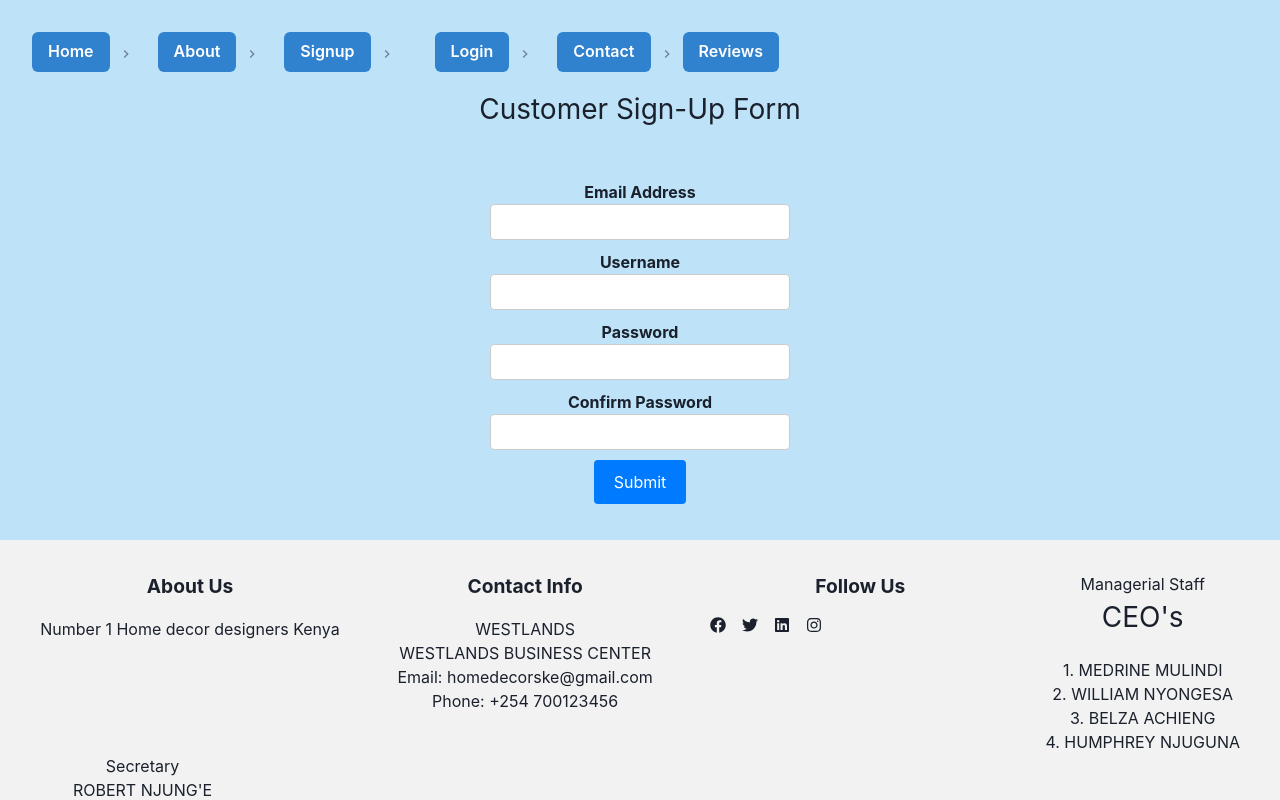
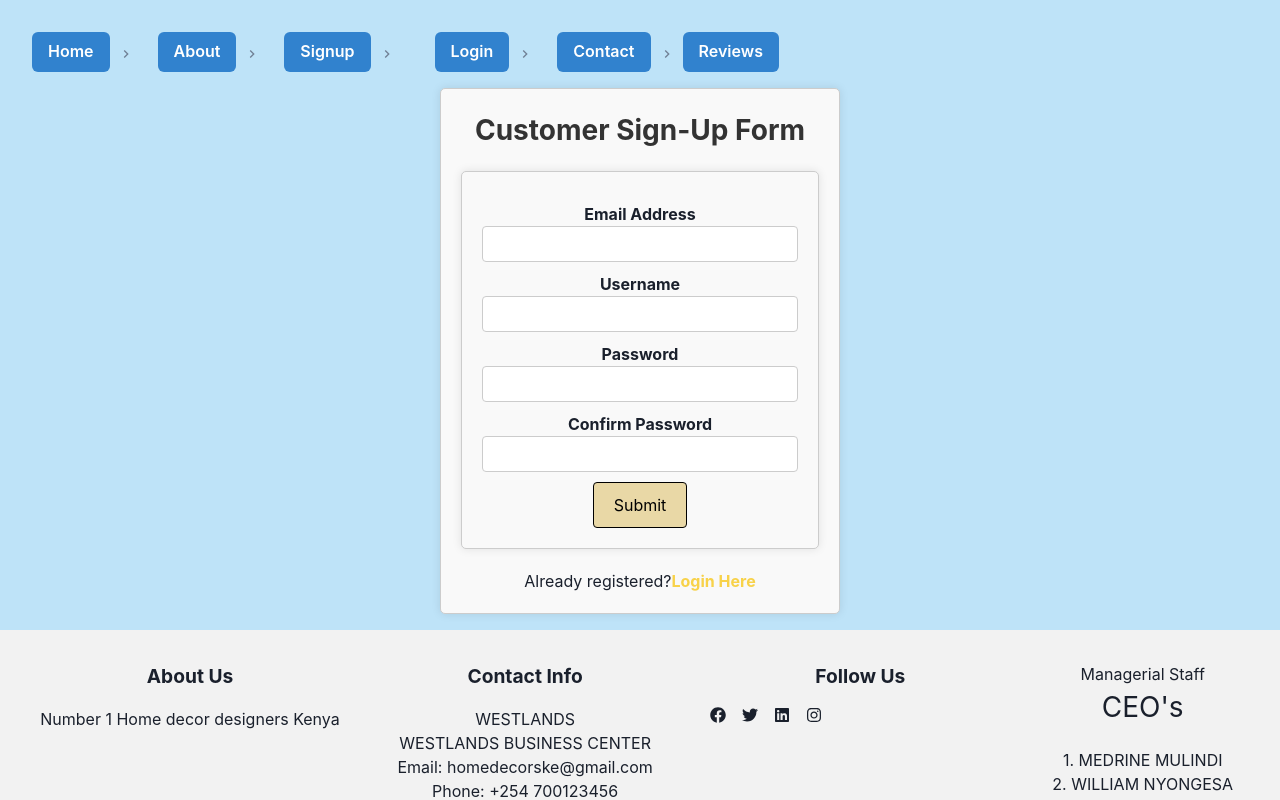
Before and after one commit to williamNyongesa/group2, a React (Create React App) app in the folder client/: page /signup in a window 1280 px wide. Shown: the top 800 px of the page. Built offline with nearby package versions, Linux system fonts and the light colour scheme; no server answers.

Commit message:
Amends Login and Signup pages

```diff
--- a/client/src/components/App.js
+++ b/client/src/components/App.js
@@ -47,7 +47,7 @@ function App() {
     .then((data) => {
       console.log(products)
       setProducts(data)})
-  }, [products])
+  }, [])
 
   return (
     <div className="App">
--- a/client/src/components/Home.js
+++ b/client/src/components/Home.js
@@ -1,4 +1,5 @@
 import "./Home.css"
+import { Link } from "react-router-dom";
 import { css } from "@emotion/react";
 
 const productStyles = css`
@@ -37,7 +38,8 @@ const Home = ({ products }) => {
           <p>Price: ${product.price}</p>
           <img src={product.image} alt="product" css={imageStyles} />
           <p style={{ fontWeight: 'bold', color: 'green' }}>
-            In Stock: {product.in_stock ? 'Yes' : 'No'}
+            In Stock: {product.in_stock ? 'Yes' : 'No'}<br></br>
+            <button><Link to={`/products/:id`}>View Product Details</Link></button>
           </p>
         </div>
       ))}
--- a/client/src/components/Login.js
+++ b/client/src/components/Login.js
@@ -5,23 +5,52 @@ import * as yup from 'yup';
 import YupPassword from 'yup-password';
 import { useNavigate } from 'react-router-dom';
 import { useSnackbar } from 'notistack';
+import { Link } from 'react-router-dom';
 
 const loginContainer = css`
   text-align: center;
   max-width: 400px;
   margin: 0 auto;
+  padding: 20px;
+  border: 1px solid #ccc;
+  border-radius: 5px;
+  box-shadow: 0 0 10px rgba(0, 0, 0, 0.1);
+  background-color: #f9f9f9;
 `;
+
+const formClass =css`
+text-align: center;
+max-width: 400px;
+margin: 0 auto;
+padding: 20px;
+border: 1px solid #ccc;
+border-radius: 5px;
+box-shadow: 0 0 10px rgba(0, 0, 0, 0.1);
+background-color: #f9f9f9;
+
+`
 
 const formGroup = css`
   margin-bottom: 15px;
 `;
 
 const loginButton = css`
-  background-color: #007bff;
-  color: #fff;
-  border: none;
+  background-color: #E9D8A6;
+   color: black;
+  border: 1px solid black;
+  border-radius: 4px;
   padding: 10px 20px;
   cursor: pointer;
+
+`;
+
+const signupLink = css`
+  text-decoration: none;
+  color: #007bff;
+  font-weight: bold;
+  &:hover {
+    text-decoration: underline;
+  }
 `;
 
 const Login = () => {
@@ -45,7 +74,7 @@ const Login = () => {
         }}
         validationSchema={errorMessageSchema}
         onSubmit={(values) => {
-          fetch('http://127.0.0.1:5555/login', {
+          fetch('/login', {
             method: 'POST',
             headers: { 'Content-Type': 'application/json' },
             body: JSON.stringify(values),
@@ -68,6 +97,7 @@ const Login = () => {
       >
         {({ errors, touched }) => (
           <Form>
+            <div css={formClass}>
             <div css={formGroup}>
               <label htmlFor="username">Username</label>
               <Field
@@ -95,9 +125,16 @@ const Login = () => {
             <button type="submit" css={loginButton}>
               Login
             </button>
+            </div>
           </Form>
         )}
       </Formik>
+      <div className="link">
+        <div className="login-link">
+          <p>Don't have an account?</p>
+          <Link to="/signup" css={signupLink}>Sign Up Here</Link>
+        </div>
+      </div>
     </div>
   );
 };
--- a/client/src/components/PostReview.js
+++ b/client/src/components/PostReview.js
@@ -69,7 +69,7 @@ const ReviewForm = ({ productId, customerId, onSubmit }) => {
 
             </FormControl>
           <FormControl mb={4}>
-            <FormLabel htmlFor="productId">Customer Id:</FormLabel>
+            <FormLabel htmlFor="productId">Product Id:</FormLabel>
             <Field
               as={Input}
               id="productId"
--- a/client/src/components/Signup.css
+++ b/client/src/components/Signup.css
@@ -1,13 +1,32 @@
 /* Example CSS for the signup form */
 .signup-form-container {
-    display: flex;
+  max-width: 400px;
+  margin: auto;
+  padding: 20px;
+  border: 1px solid #ccc;
+  border-radius: 5px;
+  box-shadow: 0 0 10px rgba(0, 0, 0, 0.1);
+  background-color: #f9f9f9;
+    /* display: flex;
     flex-direction: column;
-    align-items: center;
+    align-items: center; */
   }
-
+  .signup-form-container h1 {
+    margin-top: 0;
+    text-align: center;
+    font-weight: bold;
+    color: #333;
+  }
   .signup-form {
-    width: 300px;
-    margin: 20px;
+    max-width: 400px;
+    margin: auto;
+    padding: 20px;
+    border: 1px solid #ccc;
+    border-radius: 5px;
+    box-shadow: 0 0 10px rgba(0, 0, 0, 0.1);
+    background-color: #f9f9f9;
+    /* width: 300px;
+    margin: 20px; */
   }
 
   .form-group {
@@ -30,18 +49,46 @@
     color: red;
   }
 
+  /*
+ .input-group {
+  display: flex;
+  align-items: center;
+  margin-bottom: 15px;
+}
+
+.input-group label {
+  flex: 1;
+  margin-right: 10px;
+}
+
+.input-group input {
+  flex: 2;
+  padding: 8px;
+  border: 1px solid #ccc;
+  border-radius: 5px;
+}*/
+
   .submit-button {
-    background-color: #007BFF;
-    color: white;
-    border: none;
+    background-color: #E9D8A6;
+    color: black;
+    border: 1px solid black;
     border-radius: 4px;
     padding: 10px 20px;
     cursor: pointer;
   }
 
-  .customer-table {
-    width: 100%;
-    margin: 20px;
+  .login-link {
+    margin-top: 20px;
+    text-align: center;
+    font-size: 16px;
   }
 
-  /* Additional CSS styles for table appearance if needed */
+  .login-link a {
+    text-decoration: none;
+    color: #f7c305b9;
+    font-weight: bold;
+  }
+
+  .login-link a:hover {
+    text-decoration: underline;
+  }
--- a/client/src/components/Signup.js
+++ b/client/src/components/Signup.js
@@ -4,6 +4,7 @@ import { useFormik } from "formik";
 import * as yup from "yup";
 import { useNavigate } from "react-router-dom";
 import { useSnackbar } from "notistack";
+import { Link } from "react-router-dom";
 
 const SignupForm = () => {
   const [refreshPage, setRefreshPage] = useState(false);
@@ -27,7 +28,7 @@ const SignupForm = () => {
     },
     validationSchema: formSchema,
     onSubmit: ({confirmPassword, ...values}) => {
-      fetch("http://127.0.0.1:5555/signup", {
+      fetch("/signup", {
         method: "POST",
         headers: {
           "Content-Type": "application/json",
@@ -39,7 +40,6 @@ const SignupForm = () => {
             navigate("/login")
           setRefreshPage(!refreshPage);
         }else if (res.status === 422){
-            // return res.json()
             enqueueSnackbar("An error occured", {variant: "error"})
         }
       })
@@ -104,7 +104,10 @@ const SignupForm = () => {
 
         <button type="submit" className="submit-button">Submit</button>
       </form>
-
+      <div className="login-link">
+         Already registered?
+        <Link to="/login">Login Here</Link>
+      </div>
     </div>
   );
 };
```
